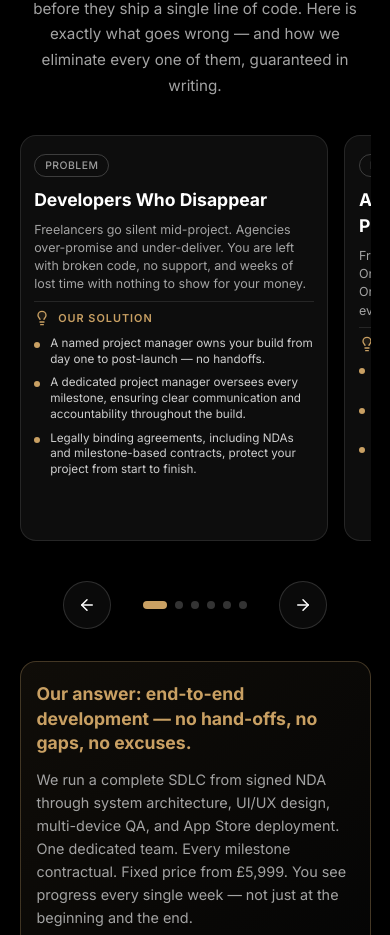
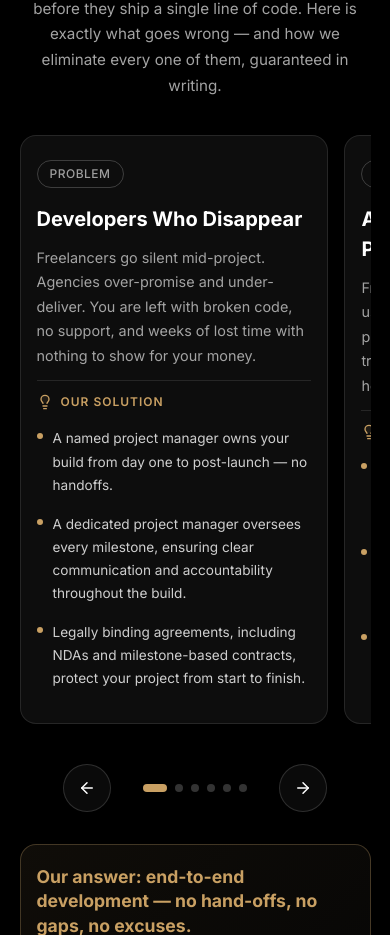
Before and after one commit to faheemnazir/landingpagedan, a React (Vite) app: page / in a window 390 px wide. Shown: the part 2011-2946 px from the top of the page. Built offline with nearby package versions, Linux system fonts and the light colour scheme.

Commit message:
Fix: update mobile challenge card spacing and display of slider controls

```diff
--- a/src/components/Challenges.css
+++ b/src/components/Challenges.css
@@ -274,41 +274,7 @@
     height: auto;
     min-height: auto;
     scroll-snap-align: start;
-    padding: clamp(14px, 4.5vw, 24px) clamp(10px, 3.5vw, 16px);
-  }
-
-  .problem-badge {
-    padding: 3px 10px;
-    font-size: clamp(0.65rem, 2vw, 0.75rem);
-  }
-
-  .challenge-title {
-    font-size: clamp(1rem, 4.5vw, 1.2rem);
-    margin-top: clamp(8px, 2.5vw, 12px);
-    margin-bottom: clamp(6px, 2vw, 10px);
-  }
-
-  .problem-text {
-    font-size: clamp(0.78rem, 3.2vw, 0.88rem);
-    line-height: 1.45;
-  }
-
-  .card-divider {
-    margin: clamp(6px, 2vw, 10px) 0;
-  }
-
-  .solution-header {
-    font-size: clamp(0.68rem, 2.2vw, 0.75rem);
-    margin-bottom: clamp(8px, 2.5vw, 12px);
-  }
-
-  .solution-list {
-    gap: clamp(6px, 2vw, 10px);
-  }
-
-  .solution-list li {
-    font-size: clamp(0.72rem, 3vw, 0.82rem);
-    line-height: 1.35;
+    padding: 24px 16px;
   }
 
   .card-top {
--- a/src/index.css
+++ b/src/index.css
@@ -217,13 +217,16 @@ a, button, .slider-dot, .project-card, .service-card, .challenge-card, .trust-ca
 
 /* Responsive Overrides */
 @media (max-width: 1024px) {
-  .slider-controls-mobile,
-  .slider-controls {
+  .slider-controls-mobile {
     display: flex;
   }
 }
 
 @media (max-width: 768px) {
+
+  .slider-controls {
+    display: flex;
+  }
 
   /* Global Streamlined Mobile Section Spacing */
   section {
```
